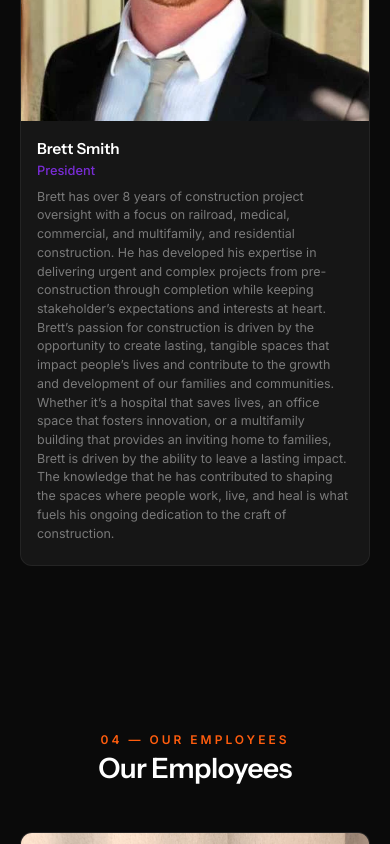
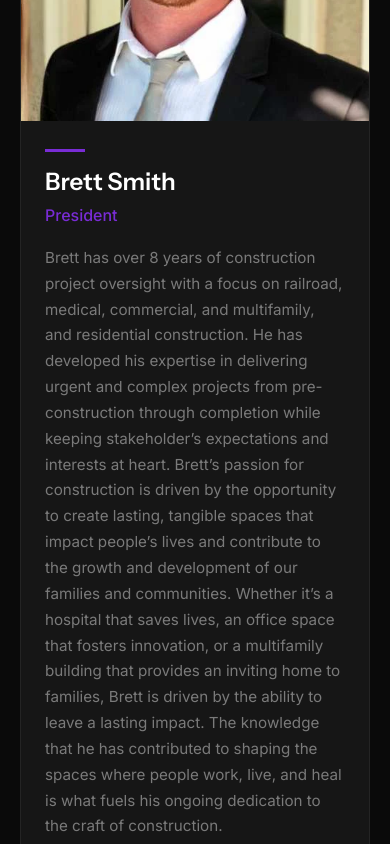
Before and after one commit to TaimoorWajid/website-320grit-angular, an Angular app: page /our-leadership in a window 390 px wide. Shown: the part 2420-3264 px from the top of the page. Built offline with nearby package versions, Linux system fonts and the light colour scheme.

Commit message:
Editorial split for single team members: new team-grid feature variant (photo left 42%, story right, full-width, oversized name, violet accent rule); leadership + employees sections use it, about-us preview keeps compact card; mobile stacks photo on top

```diff
--- a/src/app/features/about/our-leadership/our-leadership-page.component.html
+++ b/src/app/features/about/our-leadership/our-leadership-page.component.html
@@ -14,8 +14,8 @@
     gridMaxWidth="900px"
     gridMargin="0 auto"
   />
-  <app-team-grid sectionId="lead-team" background="#0A0A0A" label="03 — Meet Our Team" title="Our Leadership Team" [members]="TEAM" />
-  <app-team-grid sectionId="lead-employees" background="#0A0A0A" label="04 — Our Employees" title="Our Employees" [members]="EMPLOYEES" />
+  <app-team-grid sectionId="lead-team" background="#0A0A0A" label="03 — Meet Our Team" title="Our Leadership Team" [members]="TEAM" variant="feature" />
+  <app-team-grid sectionId="lead-employees" background="#0A0A0A" label="04 — Our Employees" title="Our Employees" [members]="EMPLOYEES" variant="feature" />
   <!-- Values split: custom nested 2-col plain list per source -->
   <section class="hc-section" id="lead-values" [style.background]="'#050505'">
     <div class="hc-container">
--- a/src/app/features/about/shared/team-grid/team-grid.component.html
+++ b/src/app/features/about/shared/team-grid/team-grid.component.html
@@ -6,9 +6,9 @@
       }
       <h2 class="hc-display-md">{{ title() }}</h2>
     </div>
-    <div class="ab-team-grid" [class.ab-team-grid--one]="members().length === 1" [class.ab-team-grid--two]="members().length === 2" hcReveal>
+    <div class="ab-team-grid" [class.ab-team-grid--one]="members().length === 1" [class.ab-team-grid--two]="members().length === 2" [class.ab-team-grid--feature]="isFeature()" hcReveal>
       @for (m of members(); track m.name) {
-        <article class="ab-team-card">
+        <article class="ab-team-card" [class.ab-team-card--feature]="isFeature()">
           <div class="ab-team-photo">
             @if (m.img) {
               <img [src]="m.img" [alt]="m.name" width="300" height="300" loading="lazy" />
--- a/src/app/features/about/shared/team-grid/team-grid.component.scss
+++ b/src/app/features/about/shared/team-grid/team-grid.component.scss
@@ -34,9 +34,70 @@
   display: flex;
   flex-direction: column;
 }
+
+/* Editorial split for a single featured member (leadership page):
+   photo left, story right, full section width — no empty sides.
+   Applies only when variant="feature" and there is exactly 1 member;
+   multi-member grids and the about-us preview keep the card layout. */
+.ab-team-grid--feature {
+  grid-template-columns: 1fr;
+  max-width: none;
+  margin-inline: 0;
+}
+.ab-team-card--feature {
+  flex-direction: row;
+  align-items: stretch;
+}
+.ab-team-card--feature:hover {
+  transform: none;
+}
+.ab-team-card--feature .ab-team-photo {
+  flex: 0 0 42%;
+  aspect-ratio: auto;
+  min-height: 420px;
+}
+.ab-team-card--feature .ab-team-info {
+  flex: 1;
+  justify-content: center;
+  padding: 2.5rem 2.75rem;
+}
+.ab-team-card--feature .ab-team-info h3 {
+  font-size: 2rem;
+  margin-bottom: 0.35rem;
+}
+.ab-team-card--feature .ab-team-info h3::before {
+  content: '';
+  display: block;
+  width: 40px;
+  height: 3px;
+  background: var(--grit-accent-violet, #792cd5);
+  margin-bottom: 1rem;
+}
+.ab-team-card--feature .ab-team-info .ab-role {
+  font-size: 1rem;
+  margin-bottom: 1rem;
+}
+.ab-team-card--feature .ab-team-info p {
+  font-size: 0.95rem;
+  line-height: 1.7;
+}
 @media (max-width: 900px) {
   .ab-team-grid { grid-template-columns: repeat(2, 1fr); }
   .ab-team-grid--one { grid-template-columns: 1fr; }
+  .ab-team-grid--feature { grid-template-columns: 1fr; }
+  /* Mobile: stack back to photo on top, story below. */
+  .ab-team-card--feature { flex-direction: column; }
+  .ab-team-card--feature .ab-team-photo {
+    flex: none;
+    aspect-ratio: 1;
+    min-height: 0;
+  }
+  .ab-team-card--feature .ab-team-info {
+    padding: 1.75rem 1.5rem 2rem;
+  }
+  .ab-team-card--feature .ab-team-info h3 {
+    font-size: 1.5rem;
+  }
 }
 @media (max-width: 600px) {
   .ab-team-grid { grid-template-columns: 1fr; }
--- a/src/app/features/about/shared/team-grid/team-grid.component.ts
+++ b/src/app/features/about/shared/team-grid/team-grid.component.ts
@@ -1,4 +1,4 @@
-import { Component, input } from '@angular/core';
+import { Component, computed, input } from '@angular/core';
 import { TeamMember } from '../about.types';
 import { HcRevealDirective } from '../hc-reveal.directive';
 
@@ -15,6 +15,13 @@ export class TeamGridComponent {
   readonly label = input<string>();
   readonly title = input<string>();
   readonly members = input.required<TeamMember[]>();
+  /** 'feature' renders a single member as a full-width editorial split
+      (photo left, story right) instead of a centered card. Multi-member
+      grids and the about-us preview keep the card layout. */
+  readonly variant = input<'card' | 'feature'>('card');
+
+  /** True only for a single member rendered as a feature. */
+  readonly isFeature = computed(() => this.variant() === 'feature' && this.members().length === 1);
 
   /** Initials badge for members whose photo is not yet available. */
   initials(m: TeamMember): string {
```
